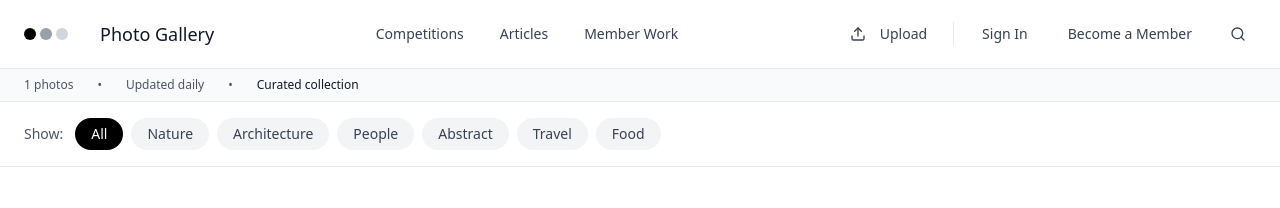
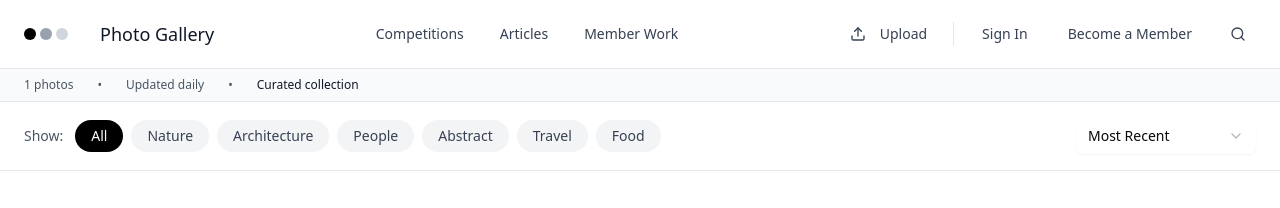
Before and after one commit to mr0YES1/PhotoGallery, a React (Vite) app: page / in a window 1280 px wide. Shown: the top 208 px of the page. Built offline with nearby package versions, Linux system fonts and the light colour scheme.

Commit message:
Added sorting and selection

```diff
--- a/package.json
+++ b/package.json
@@ -10,6 +10,7 @@
     "preview": "vite preview"
   },
   "dependencies": {
+    "@radix-ui/react-select": "^2.2.6",
     "@radix-ui/react-slot": "^1.2.4",
     "@tailwindcss/vite": "^4.1.17",
     "class-variance-authority": "^0.7.1",
--- a/src/Components/Header.tsx
+++ b/src/Components/Header.tsx
@@ -8,6 +8,7 @@
 export default function Header({ photoCount }: HeaderProps) {
   return (
     <header className="bg-white border-b border-gray-200">
+
       <div className="max-w-[1400px] mx-auto px-6 py-4">
         <div className="flex items-center justify-between">
 
@@ -76,6 +77,7 @@
               <Search className="w-5 h-5" />
             </Button>
           </div>
+
         </div>
       </div>
 
--- a/src/Components/gallery/FilterBar.tsx
+++ b/src/Components/gallery/FilterBar.tsx
@@ -1,4 +1,11 @@
 import { Button } from "@/Components/ui/button";
+import {
+  Select,
+  SelectItem,
+  SelectValue,
+  SelectTrigger,
+  SelectContent
+} from "@/Components/ui/select";
 
 const categories = [
   { id: 'all', label: 'All' },
@@ -12,16 +19,21 @@
 
 type FilterBarProps = {
   selectedCategory: string;
+  sortOrder: string;
   onCategoryChange: (category: string) => void;
+  onSortChange: (sort: string) => void;
 };
 
 export default function FilterBar({
   selectedCategory,
+  sortOrder,
   onCategoryChange,
+  onSortChange
 }: FilterBarProps) {
   return (
     <div className="border-b border-gray-200 bg-white">
       <div className="max-w-[1400px] mx-auto px-6 py-4">
+        <div className="flex items-center justify-between">
 
           {/* Left side - Category filters */}
           <div className="flex items-center gap-3">
@@ -44,6 +56,23 @@
               ))}
             </div>
           </div>
+
+          {/* Right side - Sort dropdown */}
+          <div className="flex items-center gap-3">
+            <Select value={sortOrder} onValueChange={onSortChange}>
+              <SelectTrigger className="w-[180px] border-0 bg-transparent text-sm">
+                <SelectValue/>
+              </SelectTrigger>
+              <SelectContent>
+                  <SelectItem value="-created_date">Most Recent</SelectItem>
+                  <SelectItem value="created_date">Oldest First</SelectItem>
+                  <SelectItem value="title">Title (A-Z)</SelectItem>
+                  <SelectItem value="-title">Title (Z-A)</SelectItem>
+                </SelectContent>
+            </Select>
+          </div>
+
+        </div>
       </div>
     </div>
   );
--- /dev/null
+++ b/src/Components/ui/select.tsx
@@ -0,0 +1,185 @@
+import * as React from "react"
+import * as SelectPrimitive from "@radix-ui/react-select"
+import { CheckIcon, ChevronDownIcon, ChevronUpIcon } from "lucide-react"
+
+import { cn } from "@/lib/utils"
+
+function Select({
+  ...props
+}: React.ComponentProps<typeof SelectPrimitive.Root>) {
+  return <SelectPrimitive.Root data-slot="select" {...props} />
+}
+
+function SelectGroup({
+  ...props
+}: React.ComponentProps<typeof SelectPrimitive.Group>) {
+  return <SelectPrimitive.Group data-slot="select-group" {...props} />
+}
+
+function SelectValue({
+  ...props
+}: React.ComponentProps<typeof SelectPrimitive.Value>) {
+  return <SelectPrimitive.Value data-slot="select-value" {...props} />
+}
+
+function SelectTrigger({
+  className,
+  size = "default",
+  children,
+  ...props
+}: React.ComponentProps<typeof SelectPrimitive.Trigger> & {
+  size?: "sm" | "default"
+}) {
+  return (
+    <SelectPrimitive.Trigger
+      data-slot="select-trigger"
+      data-size={size}
+      className={cn(
+        "border-input data-[placeholder]:text-muted-foreground [&_svg:not([class*='text-'])]:text-muted-foreground focus-visible:border-ring focus-visible:ring-ring/50 aria-invalid:ring-destructive/20 dark:aria-invalid:ring-destructive/40 aria-invalid:border-destructive dark:bg-input/30 dark:hover:bg-input/50 flex w-fit items-center justify-between gap-2 rounded-md border bg-transparent px-3 py-2 text-sm whitespace-nowrap shadow-xs transition-[color,box-shadow] outline-none focus-visible:ring-[3px] disabled:cursor-not-allowed disabled:opacity-50 data-[size=default]:h-9 data-[size=sm]:h-8 *:data-[slot=select-value]:line-clamp-1 *:data-[slot=select-value]:flex *:data-[slot=select-value]:items-center *:data-[slot=select-value]:gap-2 [&_svg]:pointer-events-none [&_svg]:shrink-0 [&_svg:not([class*='size-'])]:size-4",
+        className
+      )}
+      {...props}
+    >
+      {children}
+      <SelectPrimitive.Icon asChild>
+        <ChevronDownIcon className="size-4 opacity-50" />
+      </SelectPrimitive.Icon>
+    </SelectPrimitive.Trigger>
+  )
+}
+
+function SelectContent({
+  className,
+  children,
+  position = "popper",
+  align = "center",
+  ...props
+}: React.ComponentProps<typeof SelectPrimitive.Content>) {
+  return (
+    <SelectPrimitive.Portal>
+      <SelectPrimitive.Content
+        data-slot="select-content"
+        className={cn(
+          "bg-popover text-popover-foreground data-[state=open]:animate-in data-[state=closed]:animate-out data-[state=closed]:fade-out-0 data-[state=open]:fade-in-0 data-[state=closed]:zoom-out-95 data-[state=open]:zoom-in-95 data-[side=bottom]:slide-in-from-top-2 data-[side=left]:slide-in-from-right-2 data-[side=right]:slide-in-from-left-2 data-[side=top]:slide-in-from-bottom-2 relative z-50 max-h-(--radix-select-content-available-height) min-w-[8rem] origin-(--radix-select-content-transform-origin) overflow-x-hidden overflow-y-auto rounded-md border shadow-md",
+          position === "popper" &&
+            "data-[side=bottom]:translate-y-1 data-[side=left]:-translate-x-1 data-[side=right]:translate-x-1 data-[side=top]:-translate-y-1",
+          className
+        )}
+        position={position}
+        align={align}
+        {...props}
+      >
+        <SelectScrollUpButton />
+        <SelectPrimitive.Viewport
+          className={cn(
+            "p-1",
+            position === "popper" &&
+              "h-[var(--radix-select-trigger-height)] w-full min-w-[var(--radix-select-trigger-width)] scroll-my-1"
+          )}
+        >
+          {children}
+        </SelectPrimitive.Viewport>
+        <SelectScrollDownButton />
+      </SelectPrimitive.Content>
+    </SelectPrimitive.Portal>
+  )
+}
+
+function SelectLabel({
+  className,
+  ...props
+}: React.ComponentProps<typeof SelectPrimitive.Label>) {
+  return (
+    <SelectPrimitive.Label
+      data-slot="select-label"
+      className={cn("text-muted-foreground px-2 py-1.5 text-xs", className)}
+      {...props}
+    />
+  )
+}
+
+function SelectItem({
+  className,
+  children,
+  ...props
+}: React.ComponentProps<typeof SelectPrimitive.Item>) {
+  return (
+    <SelectPrimitive.Item
+      data-slot="select-item"
+      className={cn(
+        "focus:bg-accent focus:text-accent-foreground [&_svg:not([class*='text-'])]:text-muted-foreground relative flex w-full cursor-default items-center gap-2 rounded-sm py-1.5 pr-8 pl-2 text-sm outline-hidden select-none data-[disabled]:pointer-events-none data-[disabled]:opacity-50 [&_svg]:pointer-events-none [&_svg]:shrink-0 [&_svg:not([class*='size-'])]:size-4 *:[span]:last:flex *:[span]:last:items-center *:[span]:last:gap-2",
+        className
+      )}
+      {...props}
+    >
+      <span className="absolute right-2 flex size-3.5 items-center justify-center">
+        <SelectPrimitive.ItemIndicator>
+          <CheckIcon className="size-4" />
+        </SelectPrimitive.ItemIndicator>
+      </span>
+      <SelectPrimitive.ItemText>{children}</SelectPrimitive.ItemText>
+    </SelectPrimitive.Item>
+  )
+}
+
+function SelectSeparator({
+  className,
+  ...props
+}: React.ComponentProps<typeof SelectPrimitive.Separator>) {
+  return (
+    <SelectPrimitive.Separator
+      data-slot="select-separator"
+      className={cn("bg-border pointer-events-none -mx-1 my-1 h-px", className)}
+      {...props}
+    />
+  )
+}
+
+function SelectScrollUpButton({
+  className,
+  ...props
+}: React.ComponentProps<typeof SelectPrimitive.ScrollUpButton>) {
+  return (
+    <SelectPrimitive.ScrollUpButton
+      data-slot="select-scroll-up-button"
+      className={cn(
+        "flex cursor-default items-center justify-center py-1",
+        className
+      )}
+      {...props}
+    >
+      <ChevronUpIcon className="size-4" />
+    </SelectPrimitive.ScrollUpButton>
+  )
+}
+
+function SelectScrollDownButton({
+  className,
+  ...props
+}: React.ComponentProps<typeof SelectPrimitive.ScrollDownButton>) {
+  return (
+    <SelectPrimitive.ScrollDownButton
+      data-slot="select-scroll-down-button"
+      className={cn(
+        "flex cursor-default items-center justify-center py-1",
+        className
+      )}
+      {...props}
+    >
+      <ChevronDownIcon className="size-4" />
+    </SelectPrimitive.ScrollDownButton>
+  )
+}
+
+export {
+  Select,
+  SelectContent,
+  SelectGroup,
+  SelectItem,
+  SelectLabel,
+  SelectScrollDownButton,
+  SelectScrollUpButton,
+  SelectSeparator,
+  SelectTrigger,
+  SelectValue,
+}
--- a/src/Pages/Gallery.tsx
+++ b/src/Pages/Gallery.tsx
@@ -8,11 +8,17 @@
   // Parse URL parameters
   const urlParams = new URLSearchParams(window.location.search);
   const initialCategory = urlParams.get('category') || 'all';
+  const initialSort = urlParams.get('sort') || '-created_date';
 
   const [selectedCategory, setSelectedCategory] = useState(initialCategory);
+  const [sortOrder, setSortOrder] = useState(initialSort);
 
   const handleCategoryChange = (category: string) => {
     setSelectedCategory(category);
+  };
+
+  const handleSortChange = (sort: string) => {
+    setSortOrder(sort);
   };
 
   return (
@@ -24,7 +30,9 @@
       {/* Filter Bar */}
       <FilterBar
         selectedCategory={selectedCategory}
+        sortOrder={sortOrder}
         onCategoryChange={handleCategoryChange}
+        onSortChange={handleSortChange}
       />
 
     </div>
```
Also changed, not shown: 1 other file (tests, documents, lock files or other folders). Lines whose indentation alone changed are shown as unchanged.
